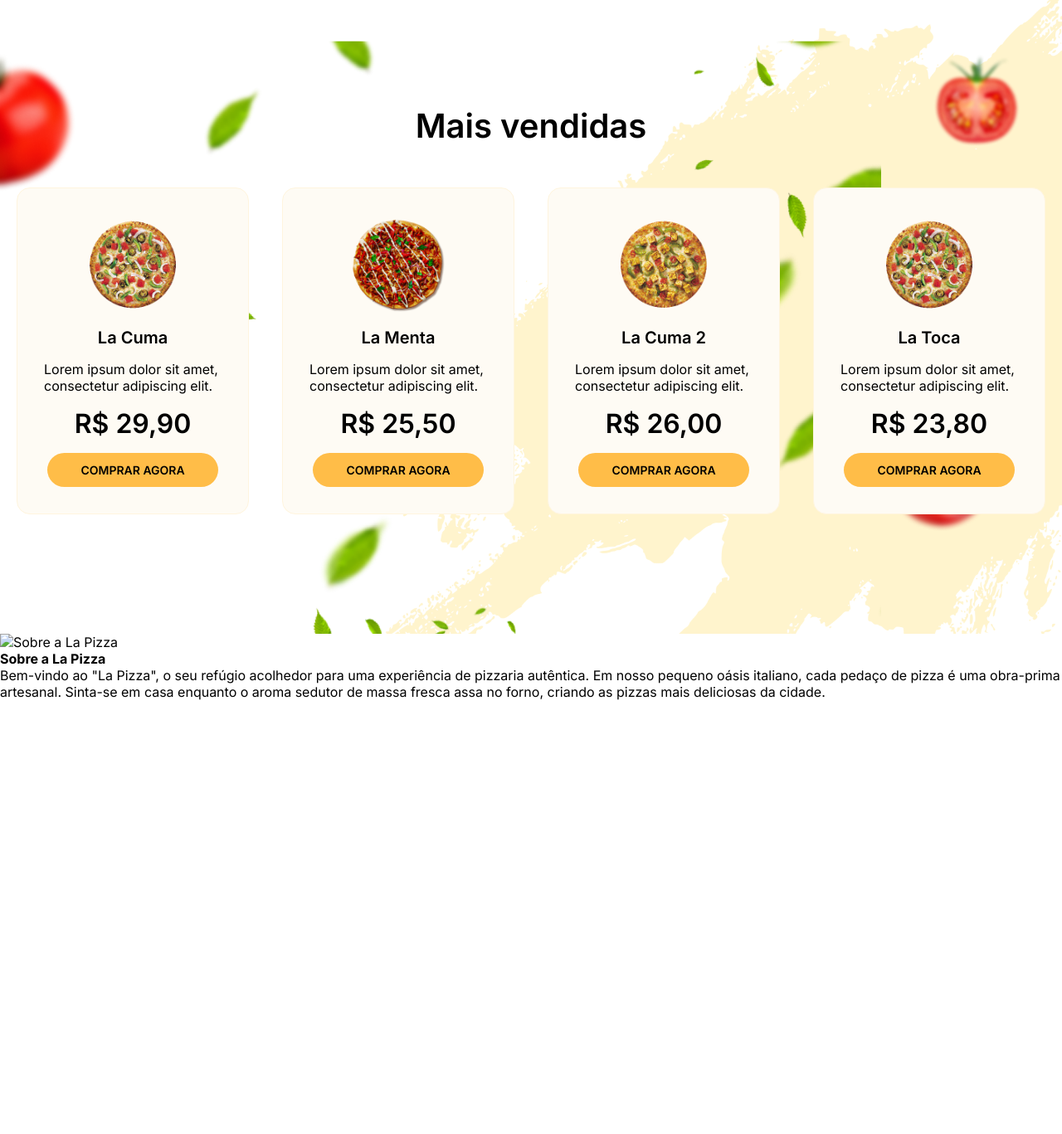
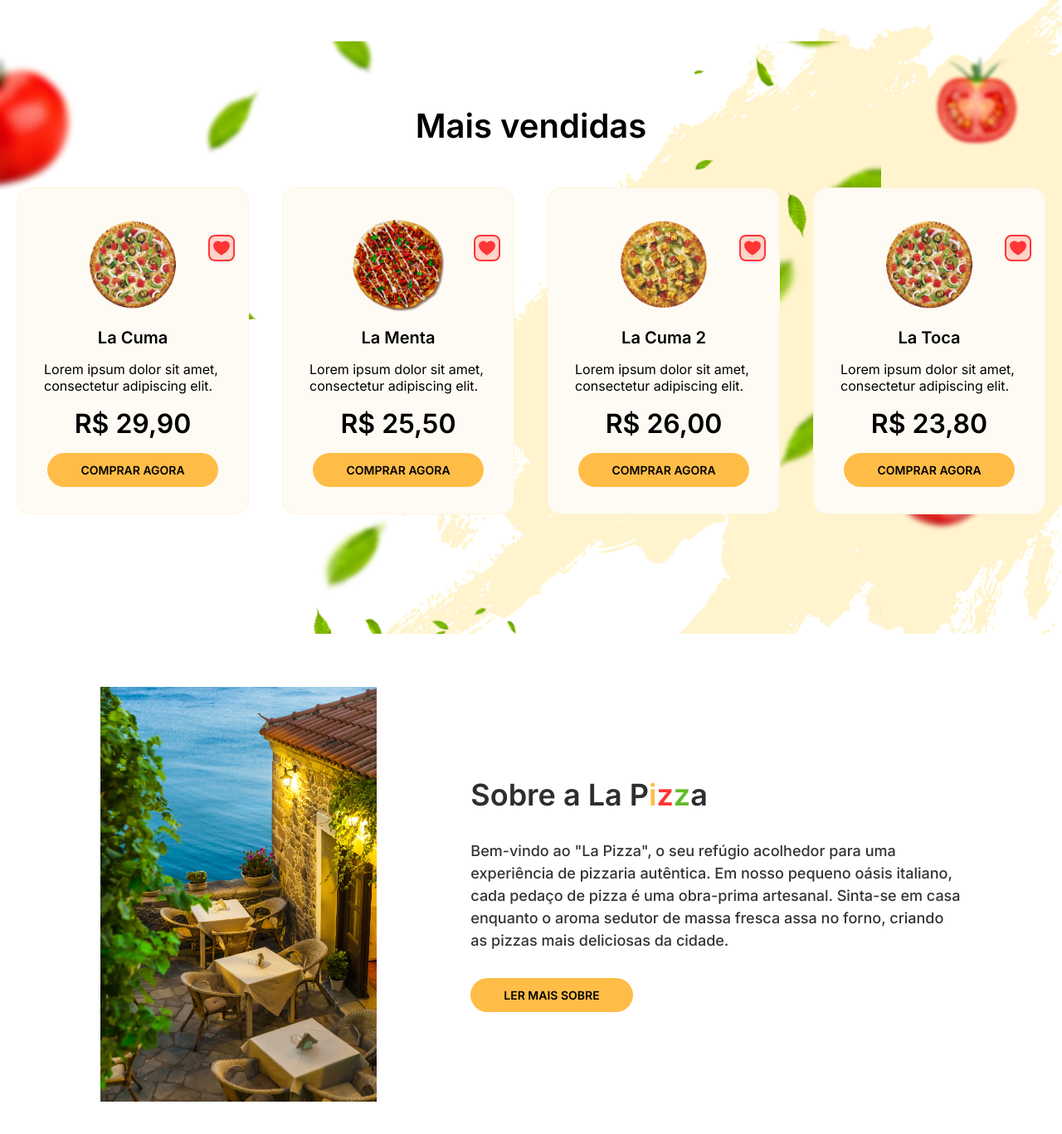
Before and after one commit to wander-bob/codelandia-desafio08-lapizza, a plain HTML site: page index.html in a window 1280 px wide. Shown: the part 615-1982 px from the top of the page at 83% size. Before the commit the page ends 1459 px from the top, so only its background shows below. Drawn offline with Linux system fonts and the light colour scheme.

Commit message:
feat: finsihing desktop layout

```diff
--- a/css/styles.css
+++ b/css/styles.css
@@ -66,7 +66,8 @@ body {
 .most-selled .cards {
   display: flex;
   align-items: center;
-  justify-content: space-around;
+  justify-content: center;
+  gap: 4rem;
 }
 
 .most-selled .cards .card {
@@ -99,8 +100,9 @@ body {
   font-weight: 600;
 }
 
-.most-selled .cards .card button {
+.btn-primary {
   padding: 1.2rem 4rem;
+  max-width: fit-content;
   background: #FFBD48;
   border-radius: 2.5rem;
   font-size: 1.4rem;
@@ -110,6 +112,71 @@ body {
   transition: filter 0.3s;
 }
 
-.most-selled .cards .card button:hover {
+.btn-primary:hover {
   filter: opacity(0.9);
 }
+
+button.favorite {
+  position: absolute;
+  top: 5.6rem;
+  right: 1.6rem;
+  max-height: 3.2rem;
+  max-width: 3.2rem;
+  padding: 8px;
+  background-color: #FFD4C9;
+  border: 2px solid #FF3536;
+  display: flex;
+  align-items: center;
+  justify-content: center;
+  border-radius: 0.8rem;
+}
+
+button.favorite img {
+  max-height: 2.4rem;
+  max-width: 2.4rem;
+}
+
+footer #about {
+  padding: 6.4rem;
+  display: flex;
+  align-items: center;
+  justify-content: space-around;
+}
+
+footer #about img {
+  max-height: 50rem;
+  max-width: 48.8rem;
+}
+
+footer #about .content {
+  max-width: 59.2rem;
+  display: flex;
+  flex-direction: column;
+  gap: 3.2rem;
+}
+
+footer #about .content h2,
+footer #about .content span {
+  font-size: 3.6rem;
+  font-weight: 600;
+  color: #2E2E2E;
+}
+
+footer #about .content span:nth-child(1) {
+  color: #FFBD48;
+}
+
+footer #about .content span:nth-child(2) {
+  color: #FF3536;
+}
+
+footer #about .content span:nth-child(3) {
+  color: #60BB28;
+}
+
+footer #about .content p {
+  font-size: 1.8rem;
+  font-weight: 500;
+  line-height: 150%;
+  color: rgba(0, 0, 0, 0.8);
+}
--- a/index.html
+++ b/index.html
@@ -27,42 +27,54 @@
         <div class="cards">
           <div class="card">
             <img src="./assets/img01.png" alt="Pizza La Cuma">
+            <button class="favorite"><img src="./assets/favorite.svg" alt="favorite"></button>
             <h3>La Cuma</h3>
             <p>Lorem ipsum dolor sit amet, consectetur adipiscing elit.</p>
             <strong>R$ 29,90</strong>
-            <button>Comprar agora</button>
+            <button class="btn-primary">Comprar agora</button>
           </div>
           <div class="card">
             <img src="./assets/img02.png" alt="Pizza La Cuma">
+            <button class="favorite"><img src="./assets/favorite.svg" alt="favorite"></button>
             <h3>La Menta</h3>
             <p>Lorem ipsum dolor sit amet, consectetur adipiscing elit.</p>
             <strong>R$ 25,50</strong>
-            <button>Comprar agora</button>
+            <button class="btn-primary">Comprar agora</button>
           </div>
           <div class="card">
             <img src="./assets/img03.png" alt="Pizza La Cuma">
+            <button class="favorite"><img src="./assets/favorite.svg" alt="favorite"></button>
             <h3>La Cuma 2</h3>
             <p>Lorem ipsum dolor sit amet, consectetur adipiscing elit.</p>
             <strong>R$ 26,00</strong>
-            <button>Comprar agora</button>
+            <button class="btn-primary">Comprar agora</button>
           </div>
           <div class="card">
             <img src="./assets/img01.png" alt="Pizza La Cuma">
+            <button class="favorite"><img src="./assets/favorite.svg" alt="favorite"></button>
             <h3>La Toca</h3>
             <p>Lorem ipsum dolor sit amet, consectetur adipiscing elit.</p>
             <strong>R$ 23,80</strong>
-            <button>Comprar agora</button>
+            <button class="btn-primary">Comprar agora</button>
           </div>
         </div>
       </div>
     </main>
     <footer>
       <div id="about">
-        <img src="./assets/our_location.png" alt="Sobre a La Pizza">
-        <h2>Sobre a La P<span>i</span><span>z</span><span>z</span>a</h2>
-        <p>Bem-vindo ao "La Pizza", o seu refúgio acolhedor para uma experiência de pizzaria autêntica. Em nosso pequeno
-          oásis italiano, cada pedaço de pizza é uma obra-prima artesanal. Sinta-se em casa enquanto o aroma sedutor de
-          massa fresca assa no forno, criando as pizzas mais deliciosas da cidade.</p>
+        <img src="./assets/location.jpeg" alt="Sobre a La Pizza">
+        <div class="content">
+          <h2>Sobre a La P<span>i</span><span>z</span><span>z</span>a</h2>
+          <p>Bem-vindo ao "La Pizza", o seu refúgio acolhedor para uma experiência de pizzaria autêntica. Em nosso
+            pequeno
+            oásis italiano, cada pedaço de pizza é uma obra-prima
+            artesanal. Sinta-se em
+            casa enquanto o aroma sedutor
+            de
+            massa fresca assa no forno, criando as pizzas mais deliciosas da cidade.
+          </p>
+          <button class="btn-primary">Ler mais sobre</button>
+        </div>
       </div>
     </footer>
   </div>
```
Also changed, not shown: assets/favorite.svg (added).
